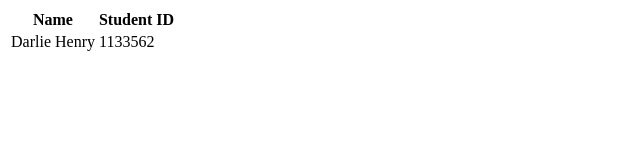
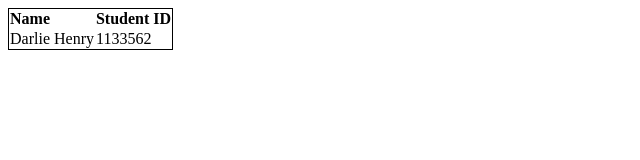
Before and after one commit to darliehenry033/darliehenry033.github.io, a plain HTML site: page exo_6.html in a window 1280 px wide. Shown: the whole page, without its empty margins (0-640 px from the left). Drawn offline with Linux system fonts and the light colour scheme.

Commit message:
Update exo_6.html

```diff
--- a/exo_6.html
+++ b/exo_6.html
@@ -5,7 +5,7 @@
       <link href="style.css" rel="stylesheet">
     </head>
     <body>
-      <table style="border_style">
+      <table class="border_style">
       <tr>
         <th>Name</th>
         <th>Student ID</th>
```
